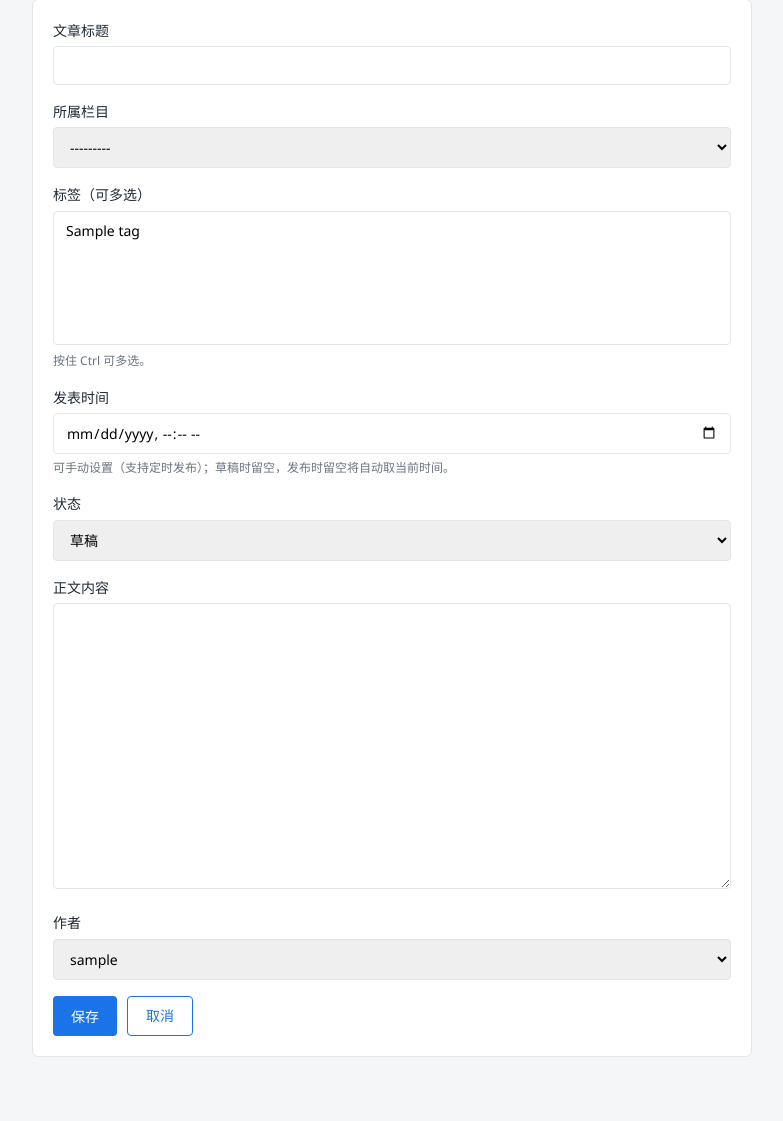
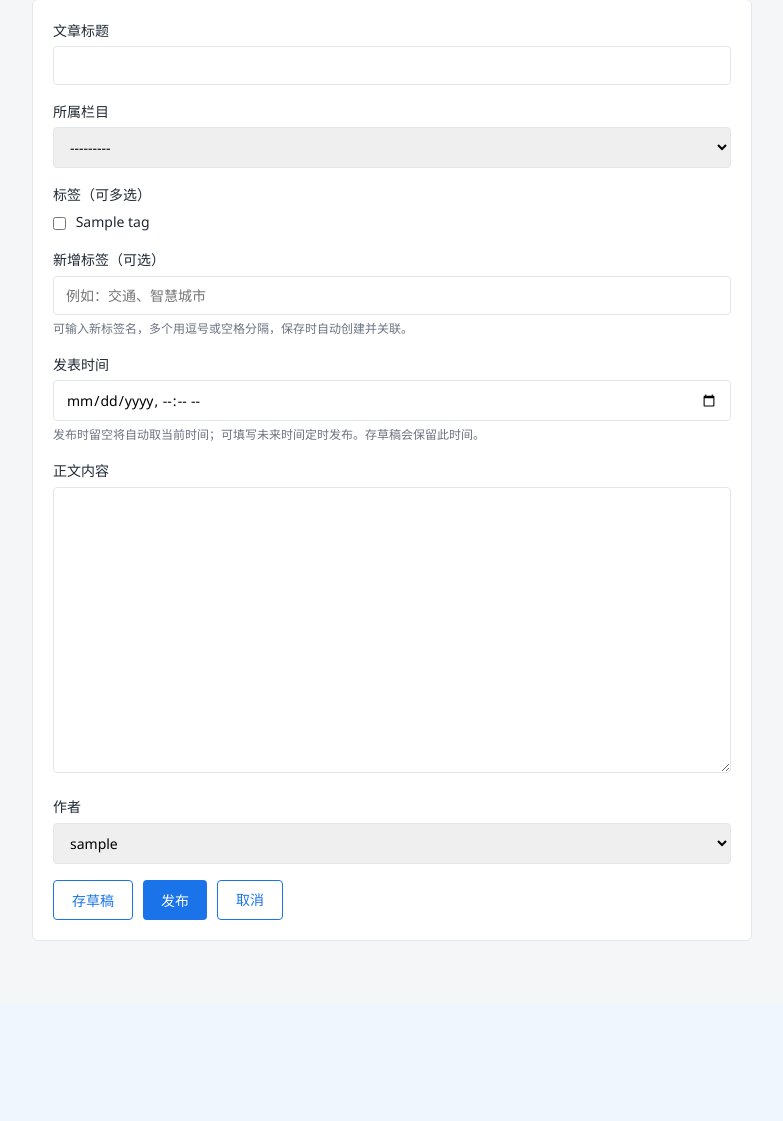
Before and after one commit to grnv1/DjangoHomework, a Django app: page /admin/item/create/ in a window 1280 px wide. Shown: the part 181-1302 px from the top of the page, without its empty margins (144-927 px from the left). After the commit the page ends 1122 px from the top, so only its background shows below. Run offline with Django 5.2, Linux system fonts and the light colour scheme; a user stored in the database is signed in; tables that the repository leaves empty hold one stand-in row (values such as "Sample post").

Commit message:
FIX-调整角色名。调整文章界面布局以及操作模式。增加新的初始数据。调整启动脚本的数据初始化逻辑

```diff
--- a/cms/forms.py
+++ b/cms/forms.py
@@ -1,4 +1,6 @@
 """表单定义：注册、栏目、文章、后台用户管理等。"""
+
+import re
 
 from django import forms
 from django.contrib.auth.forms import UserCreationForm
@@ -9,7 +11,7 @@ from .models import Category, Item
 # 后台用户角色选项
 ROLE_CHOICES = [
     ("user", "普通用户"),
-    ("editor", "内容编辑"),
+    ("editor", "内容管理员"),
     ("superuser", "超级管理员"),
 ]
 
@@ -24,13 +26,13 @@ def get_role(user):
 
 
 def apply_role(user, role):
-    """按角色设置权限字段并维护"内容编辑"用户组。
+    """按角色设置权限字段并维护"内容管理员"用户组。
 
-    权限设计：超级管理员（is_superuser）、内容编辑（is_staff + 用户组）、普通用户。
+    权限设计：超级管理员（is_superuser）、内容管理员（is_staff + 用户组）、普通用户。
     """
     user.is_staff = role in ("editor", "superuser")
     user.is_superuser = role == "superuser"
-    group, _ = Group.objects.get_or_create(name="内容编辑")
+    group, _ = Group.objects.get_or_create(name="内容管理员")
     if role == "editor":
         user.groups.add(group)
     else:
@@ -49,18 +51,28 @@ class CategoryForm(forms.ModelForm):
 
 
 class ItemForm(forms.ModelForm):
-    """文章表单：标题、正文、栏目、标签、状态、发表时间、作者。"""
+    """文章表单：标题、正文、栏目、标签、发表时间、作者。
+
+    标签支持勾选已有标签，也可直接输入新标签名（保存时自动创建并关联）。
+    状态与发表时间由视图根据"存草稿 / 发布"动作统一处理。
+    """
+
+    new_tags = forms.CharField(
+        required=False,
+        label="新增标签（可选）",
+        widget=forms.TextInput(attrs={"placeholder": "例如：交通、智慧城市"}),
+    )
 
     class Meta:
         model = Item
-        fields = ["title", "content", "category", "tags", "status", "publish_time", "author"]
+        fields = ["title", "content", "category", "tags", "publish_time", "author"]
         widgets = {
             "content": forms.Textarea(attrs={"rows": 14}),
             # datetime-local 输入框，值为 ISO 格式 %Y-%m-%dT%H:%M
             "publish_time": forms.DateTimeInput(
                 attrs={"type": "datetime-local"}, format="%Y-%m-%dT%H:%M"
             ),
-            "tags": forms.SelectMultiple(attrs={"size": 6}),
+            "tags": forms.CheckboxSelectMultiple(),
         }
 
     def __init__(self, *args, **kwargs):
@@ -68,6 +80,11 @@ class ItemForm(forms.ModelForm):
         # 发表时间可空：草稿时为空，发布时为空则由视图自动取当前时间
         self.fields["publish_time"].required = False
         self.fields["author"].label = "作者"
+
+    def get_new_tag_names(self):
+        """解析"新增标签"输入：按逗号 / 顿号 / 空白分隔并去除空项。"""
+        raw = self.cleaned_data.get("new_tags", "")
+        return [name for name in re.split(r"[,，、;；\s]+", raw) if name]
 
 
 class RegisterForm(UserCreationForm):
@@ -89,7 +106,7 @@ class RegisterForm(UserCreationForm):
 
 
 class UserCreateForm(forms.ModelForm):
-    """后台新建用户表单：可创建普通用户 / 内容编辑 / 超级管理员。"""
+    """后台新建用户表单：可创建普通用户 / 内容管理员 / 超级管理员。"""
 
     role = forms.ChoiceField(choices=ROLE_CHOICES, label="角色")
     password = forms.CharField(widget=forms.PasswordInput, label="密码")
--- a/cms/static/cms/css/admin.css
+++ b/cms/static/cms/css/admin.css
@@ -103,6 +103,25 @@
     font-family: inherit;
 }
 .admin-form textarea { min-height: 220px; resize: vertical; }
+.admin-form input[type="checkbox"] {
+    width: auto;
+    margin-right: 6px;
+    vertical-align: middle;
+}
+/* 标签勾选列表：自适应网格，标签多时分列排列 */
+.admin-form .form-group div[id^="id_tags"] {
+    list-style: none;
+    padding: 0;
+    margin: 0;
+    display: grid;
+    grid-template-columns: repeat(auto-fit, minmax(160px, 1fr));
+    gap: 8px 16px;
+}
+.admin-form .form-group div[id^="id_tags"] > div {
+    display: inline-flex;
+    align-items: center;
+}
+.admin-form .form-group div[id^="id_tags"] label { margin-bottom: 0; }
 .admin-form .form-group { margin-bottom: 16px; }
 .form-help { font-size: 12px; color: var(--text-light); margin-top: 4px; }
 .form-actions { display: flex; gap: 10px; }
--- a/cms/templates/cms/admin/admin_base.html
+++ b/cms/templates/cms/admin/admin_base.html
@@ -14,7 +14,7 @@
             <span class="admin-site-name">CMS 管理后台</span>
             <nav class="nav">
                 <span style="font-size:13px;color:#90a4ae;">
-                    {{ user.username }}{% if user.is_superuser %}（超级管理员）{% else %}（内容编辑）{% endif %}
+                    {{ user.username }}{% if user.is_superuser %}（超级管理员）{% else %}（内容管理员）{% endif %}
                 </span>
                 <a href="{% url 'cms:item_list' %}">返回前台</a>
                 <form method="post" action="{% url 'cms:logout' %}" style="display:inline;">
--- a/cms/templates/cms/admin/dashboard.html
+++ b/cms/templates/cms/admin/dashboard.html
@@ -10,6 +10,7 @@
     <div class="stat-grid">
         <div class="card stat-card"><div class="num">{{ total_items }}</div><div class="label">文章总数</div></div>
         <div class="card stat-card"><div class="num">{{ published_items }}</div><div class="label">已发布</div></div>
+        <div class="card stat-card"><div class="num">{{ scheduled_items }}</div><div class="label">定时发布</div></div>
         <div class="card stat-card"><div class="num">{{ draft_items }}</div><div class="label">草稿</div></div>
         <div class="card stat-card"><div class="num">{{ total_categories }}</div><div class="label">栏目数</div></div>
     </div>
@@ -19,7 +20,7 @@
         <table class="admin-table">
             <tr>
                 <td><a href="{% url 'admin_cms:item_list' %}" style="color:var(--primary);text-decoration:none;">文章管理</a></td>
-                <td style="color:var(--text-light);">发布 / 编辑 / 删除文章（内容编辑仅可操作自己创建的文章）</td>
+                <td style="color:var(--text-light);">发布 / 编辑 / 删除文章（内容管理员仅可操作自己创建的文章）</td>
             </tr>
             <tr>
                 <td><a href="{% url 'admin_cms:category_list' %}" style="color:var(--primary);text-decoration:none;">栏目管理</a></td>
@@ -28,7 +29,7 @@
             {% if user.is_superuser %}
             <tr>
                 <td><a href="{% url 'admin_cms:user_list' %}" style="color:var(--primary);text-decoration:none;">用户管理</a></td>
-                <td style="color:var(--text-light);">创建内容编辑 / 普通用户、启停账号（仅超级管理员可用）</td>
+                <td style="color:var(--text-light);">创建内容管理员 / 普通用户、启停账号（仅超级管理员可用）</td>
             </tr>
             <tr>
                 <td><a href="{% url 'admin_cms:log_list' %}" style="color:var(--primary);text-decoration:none;">操作日志</a></td>
--- a/cms/templates/cms/admin/item_form.html
+++ b/cms/templates/cms/admin/item_form.html
@@ -25,18 +25,18 @@
                 {{ form.category }}
             </div>
             <div class="form-group">
-                <label for="id_tags">标签（可多选）</label>
+                <label>标签（可多选）</label>
                 {{ form.tags }}
-                <p class="form-help">按住 Ctrl 可多选。</p>
+            </div>
+            <div class="form-group">
+                <label for="id_new_tags">新增标签（可选）</label>
+                {{ form.new_tags }}
+                <p class="form-help">可输入新标签名，多个用逗号或空格分隔，保存时自动创建并关联。</p>
             </div>
             <div class="form-group">
                 <label for="id_publish_time">发表时间</label>
                 {{ form.publish_time }}
-                <p class="form-help">可手动设置（支持定时发布）；草稿时留空，发布时留空将自动取当前时间。</p>
-            </div>
-            <div class="form-group">
-                <label for="id_status">状态</label>
-                {{ form.status }}
+                <p class="form-help">发布时留空将自动取当前时间；可填写未来时间定时发布。存草稿会保留此时间。</p>
             </div>
             <div class="form-group">
                 <label for="id_content">正文内容</label>
@@ -48,12 +48,13 @@
                 <label for="id_author">作者</label>
                 {{ form.author }}
                 {% if is_editor %}
-                <p class="form-help">内容编辑的作者固定为当前登录人，不可修改。</p>
+                <p class="form-help">内容管理员的作者固定为当前登录人，不可修改。</p>
                 {% endif %}
             </div>
             {% endif %}
             <div class="form-actions">
-                <button type="submit" class="btn btn-primary">保存</button>
+                <button type="submit" name="action" value="draft" class="btn btn-outline">存草稿</button>
+                <button type="submit" name="action" value="publish" class="btn btn-primary">发布</button>
                 <a href="{% url 'admin_cms:item_list' %}" class="btn btn-outline">取消</a>
             </div>
         </form>
--- a/cms/templates/cms/admin/item_list.html
+++ b/cms/templates/cms/admin/item_list.html
@@ -10,7 +10,7 @@
     </div>
 
     {% if is_editor %}
-    <div class="perm-note">您为内容编辑，仅可查看和操作自己创建的文章。</div>
+    <div class="perm-note">您为内容管理员，仅可查看和操作自己创建的文章。</div>
     {% endif %}
 
     <section class="card search-card" style="margin-bottom:16px;">
--- a/cms/templates/cms/admin/user_list.html
+++ b/cms/templates/cms/admin/user_list.html
@@ -9,7 +9,7 @@
         <a href="{% url 'admin_cms:user_create' %}" class="btn btn-primary">＋ 新建用户</a>
     </div>
 
-    <div class="perm-note">本页面仅超级管理员可见。可创建普通用户与内容编辑账号。</div>
+    <div class="perm-note">本页面仅超级管理员可见。可创建普通用户与内容管理员账号。</div>
 
     <table class="admin-table">
         <tr>
@@ -29,7 +29,7 @@
                 {% if u.is_superuser %}
                 <span class="status-badge status-published">超级管理员</span>
                 {% elif u.is_staff %}
-                <span class="status-badge status-published">内容编辑</span>
+                <span class="status-badge status-published">内容管理员</span>
                 {% else %}
                 <span class="status-badge status-draft">普通用户</span>
                 {% endif %}
--- a/cms/views/manager.py
+++ b/cms/views/manager.py
@@ -8,7 +8,7 @@ from django.shortcuts import get_object_or_404, redirect, render
 from django.utils import timezone
 
 from cms.forms import CategoryForm, ItemForm, UserCreateForm, UserEditForm, get_role
-from cms.models import Category, Item, OperationLog
+from cms.models import Category, Item, OperationLog, Tag
 from cms.utils import (
     paginate,
     query_string_without_page,
@@ -19,11 +19,20 @@ from cms.utils import (
 
 @staff_required
 def dashboard(request):
-    """后台首页：统计概览。"""
-    items = Item.objects.all()
+    """后台首页：统计概览。
+
+    统计范围与文章管理一致：超级管理员见全部，内容管理员仅见自己创建的文章。
+    """
+    items = _get_manageable_items(request.user)
+    now = timezone.now()
     return render(request, "cms/admin/dashboard.html", {
         "total_items": items.count(),
-        "published_items": items.filter(status=Item.Status.PUBLISHED).count(),
+        "published_items": items.filter(
+            status=Item.Status.PUBLISHED, publish_time__lte=now
+        ).count(),
+        "scheduled_items": items.filter(
+            status=Item.Status.PUBLISHED, publish_time__gt=now
+        ).count(),
         "draft_items": items.filter(status=Item.Status.DRAFT).count(),
         "total_categories": Category.objects.count(),
     })
@@ -94,7 +103,7 @@ def category_delete(request, id):
 # ------------------------------ 文章管理 ------------------------------
 
 def _get_manageable_items(user):
-    """管理端可见文章：超级管理员全部，内容编辑仅本人创建。"""
+    """管理端可见文章：超级管理员全部，内容管理员仅本人创建。"""
     qs = Item.objects.select_related("category", "author")
     if not user.is_superuser:
         qs = qs.filter(author=user)
@@ -102,9 +111,30 @@ def _get_manageable_items(user):
 
 
 def _check_item_permission(request, item):
-    """内容编辑仅能操作自己创建的文章，否则 403。"""
+    """内容管理员仅能操作自己创建的文章，否则 403。"""
     if not request.user.is_superuser and item.author_id != request.user.id:
         raise PermissionDenied
+
+
+def _apply_item_action(obj, action):
+    """按提交动作设置文章状态与发表时间。
+
+    draft（存草稿）：状态置为草稿，保留已填写的发表时间（便于下次发布）；
+    publish（发布）：状态置为已发布，发表时间为空则自动取当前时间。
+    """
+    if action == "draft":
+        obj.status = Item.Status.DRAFT
+    else:
+        obj.status = Item.Status.PUBLISHED
+        if not obj.publish_time:
+            obj.publish_time = timezone.now()
+
+
+def _add_new_tags(form, item):
+    """创建表单中输入的新标签并关联到文章。"""
+    for name in form.get_new_tag_names():
+        tag, _ = Tag.objects.get_or_create(name=name)
+        item.tags.add(tag)
 
 
 @staff_required
@@ -132,7 +162,7 @@ def item_list(request):
 
 @staff_required
 def item_create(request):
-    """新建文章：内容编辑作者锁定为本人，超管可指定作者。"""
+    """新建文章：内容管理员作者锁定为本人，超管可指定作者。"""
     initial = {}
     if request.method == "GET" and request.user.is_superuser:
         initial = {"author": request.user}
@@ -144,11 +174,10 @@ def item_create(request):
         obj.created_by = request.user
         obj.updated_by = request.user
         obj.author = form.cleaned_data.get("author") or request.user
-        # 发布时若未设置发表时间，自动取当前时间
-        if obj.status == Item.Status.PUBLISHED and not obj.publish_time:
-            obj.publish_time = timezone.now()
+        _apply_item_action(obj, request.POST.get("action"))
         obj.save()
         form.save_m2m()
+        _add_new_tags(form, obj)
         OperationLog.log(request.user, OperationLog.Action.CREATE, obj, f"创建文章《{obj.title}》")
         messages.success(request, "文章创建成功。")
         return redirect("admin_cms:item_list")
@@ -161,7 +190,7 @@ def item_create(request):
 
 @staff_required
 def item_edit(request, id):
-    """编辑文章：内容编辑仅可编辑自己创建的文章。"""
+    """编辑文章：内容管理员仅可编辑自己创建的文章。"""
     obj = get_object_or_404(Item, id=id)
     _check_item_permission(request, obj)
     form = ItemForm(request.POST or None, instance=obj)
@@ -172,11 +201,10 @@ def item_edit(request, id):
         obj.updated_by = request.user
         if not request.user.is_superuser:
             obj.author_id = request.user.id  # 防止越权篡改作者
-        # 发布时若未设置发表时间，自动取当前时间
-        if obj.status == Item.Status.PUBLISHED and not obj.publish_time:
-            obj.publish_time = timezone.now()
+        _apply_item_action(obj, request.POST.get("action"))
         obj.save()
         form.save_m2m()
+        _add_new_tags(form, obj)
         OperationLog.log(request.user, OperationLog.Action.UPDATE, obj, f"更新文章《{obj.title}》")
         messages.success(request, "文章更新成功。")
         return redirect("admin_cms:item_list")
@@ -211,7 +239,7 @@ def user_list(request):
 
 @superuser_required
 def user_create(request):
-    """新建用户：可创建普通用户 / 内容编辑 / 超级管理员。"""
+    """新建用户：可创建普通用户 / 内容管理员 / 超级管理员。"""
     if request.method == "POST":
         form = UserCreateForm(request.POST)
         if form.is_valid():
```
Also changed, not shown: cms/management/commands/seed.py (+16 -9 lines), cms/tests.py (+25 -6 lines), docs/接口文档.md (+8 -8 lines), docs/需求文档.md (+8 -8 lines), README.md, 1 other file.
